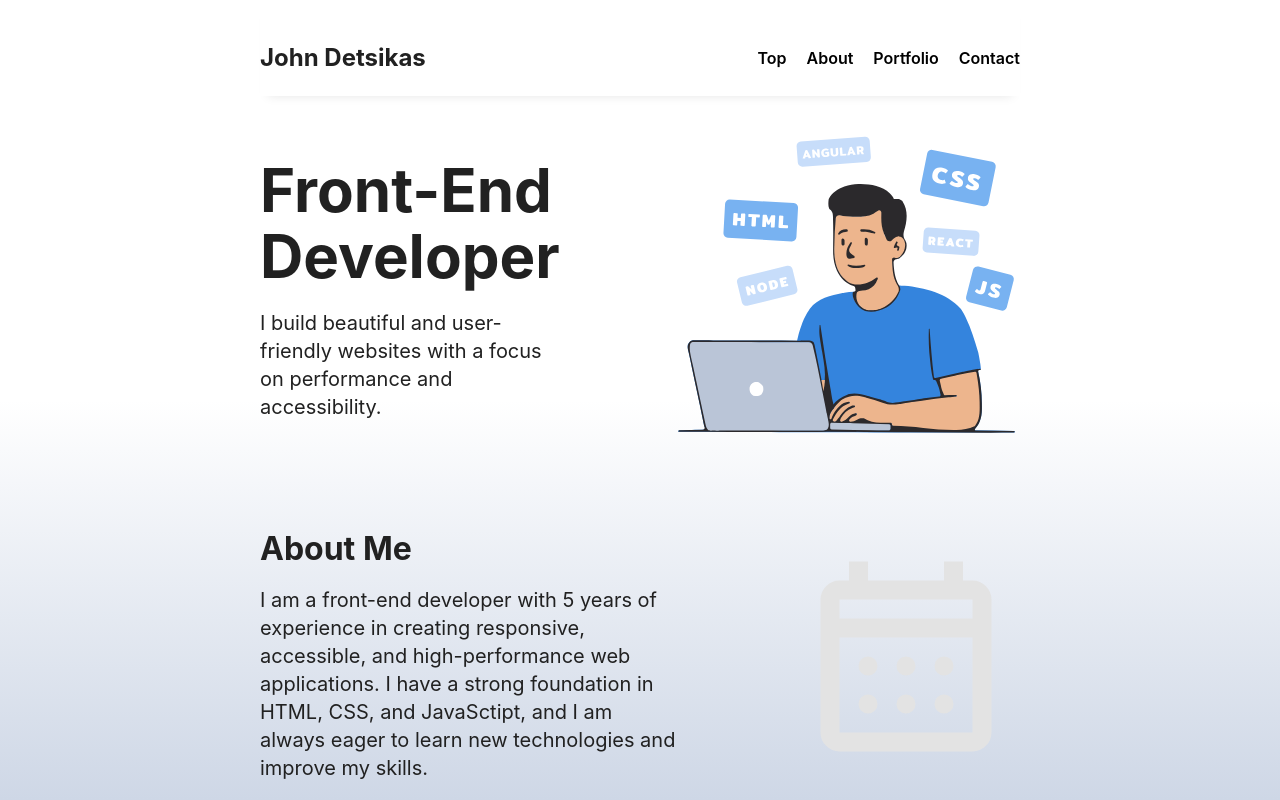
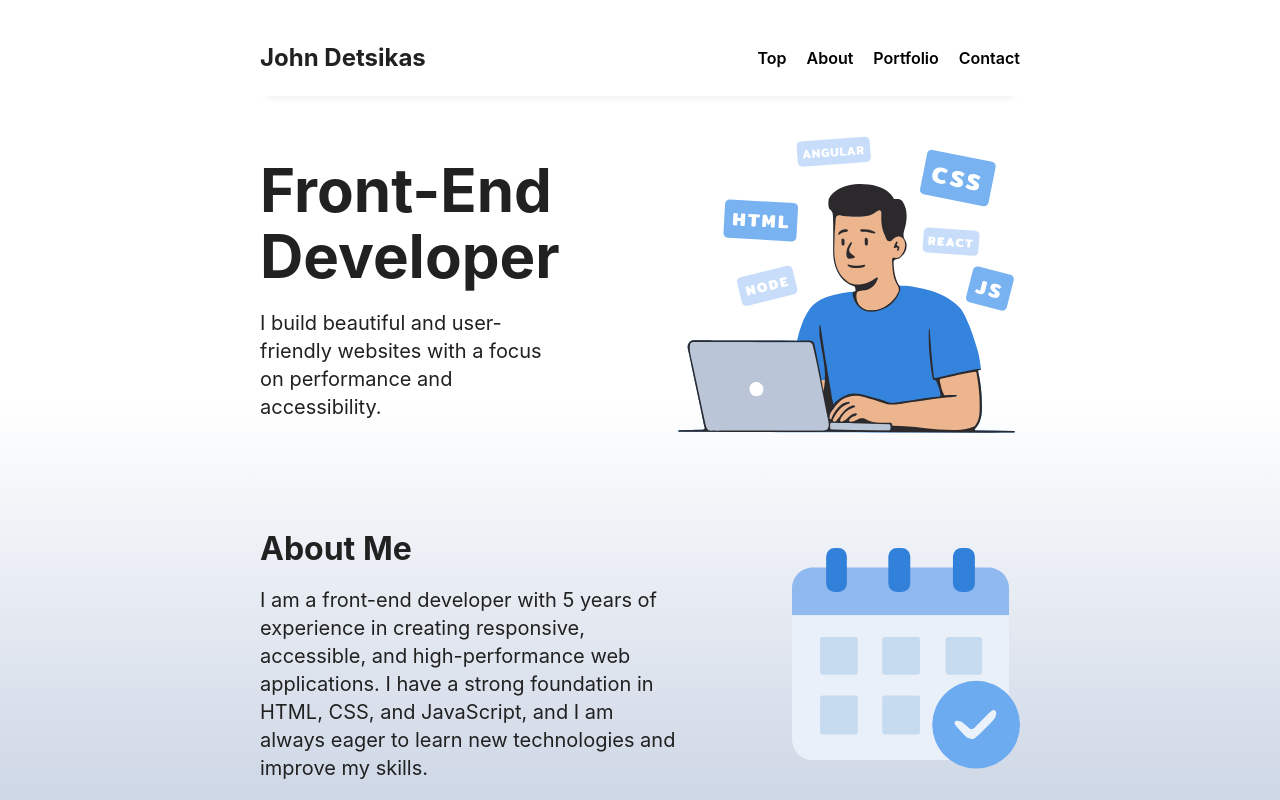
Before and after one commit to jdetsikas/Portfolio-2.0, a React (Create React App) app: page / in a window 1280 px wide. Shown: the top 800 px of the page. Built offline with nearby package versions, Linux system fonts and the light colour scheme.

Commit message:
Updated calendar image

```diff
--- a/src/components/body/body.js
+++ b/src/components/body/body.js
@@ -34,7 +34,7 @@
           <p>
             I am a front-end developer with 5 years of experience in creating responsive,
             accessible, and high-performance web applications. I have a strong foundation
-            in HTML, CSS, and JavaSctipt, and I am always eager to learn new technologies
+            in HTML, CSS, and JavaScript, and I am always eager to learn new technologies
             and improve my skills.
           </p>
         </div>
```
Also changed, not shown: src/components/body/images/Calendar.svg.
